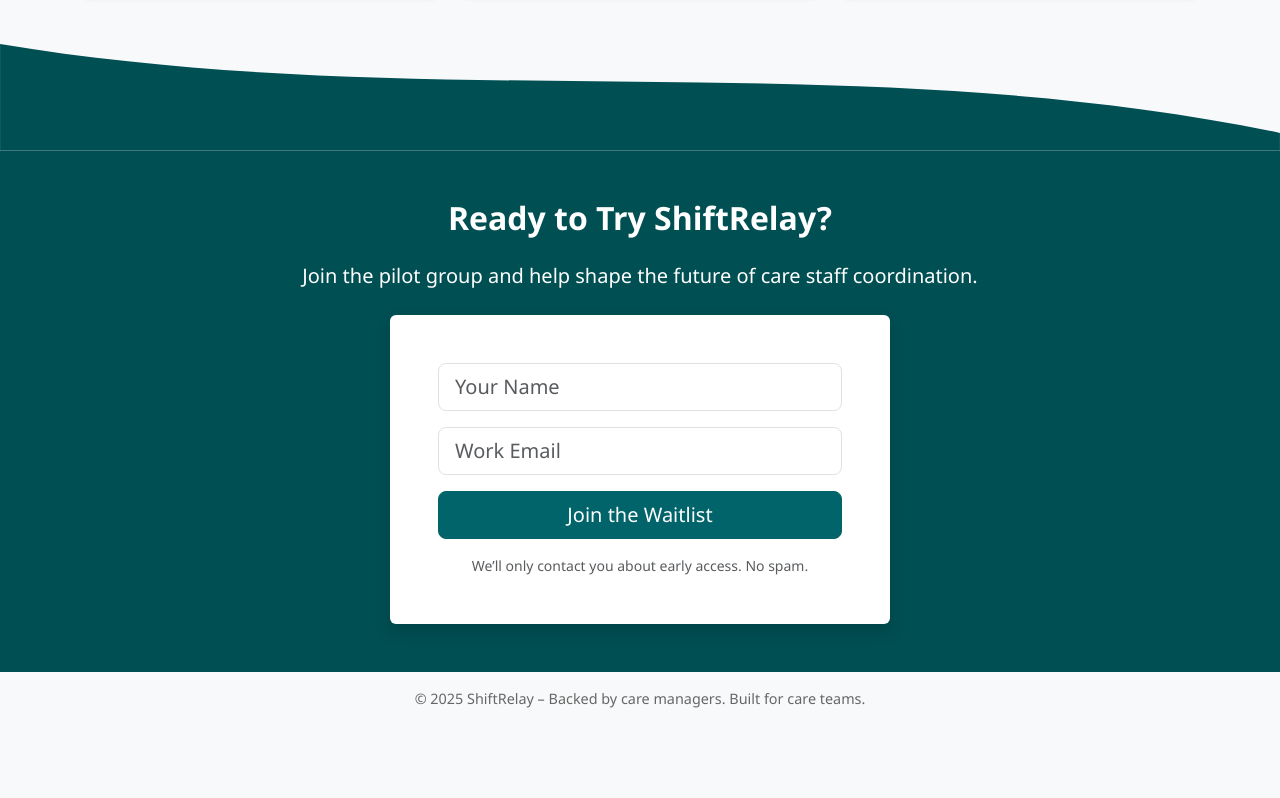
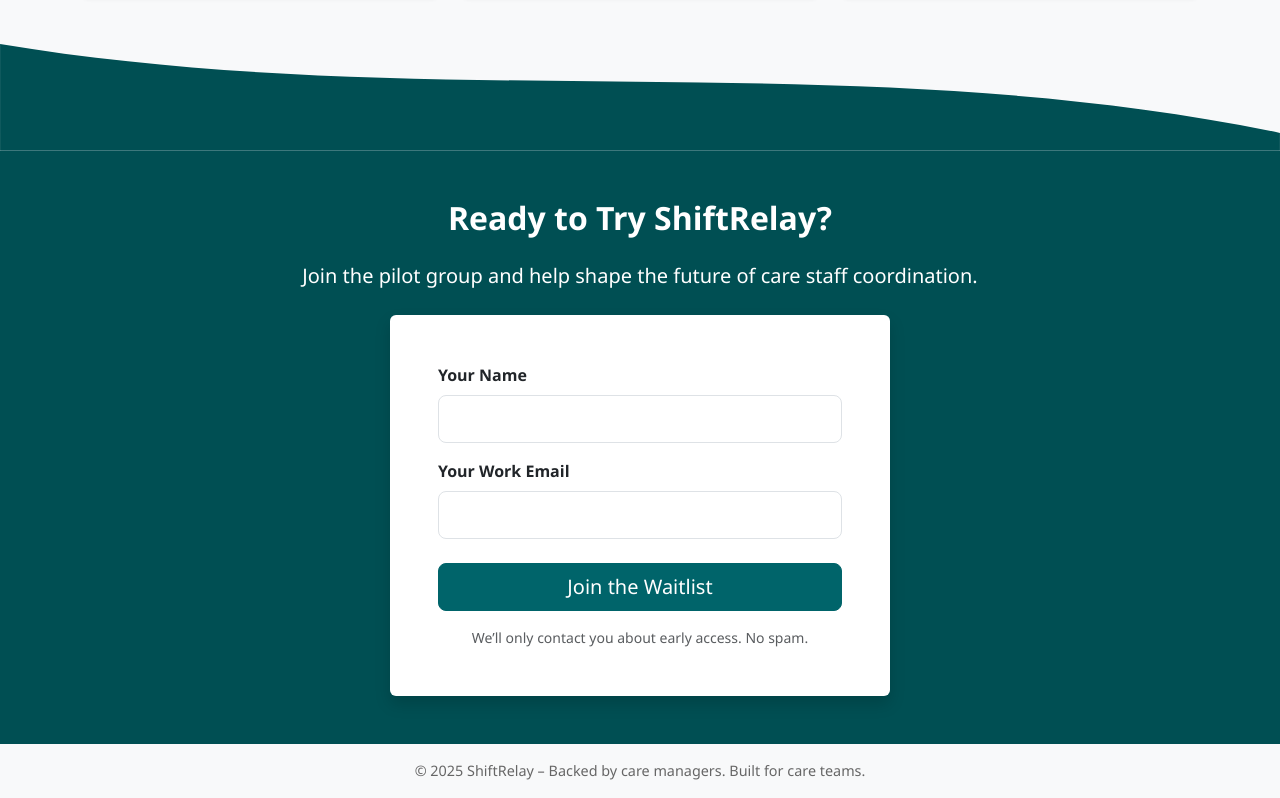
Before and after one commit to avaloncodeworks/shiftrelay-landing, a plain HTML site: page index.html in a window 1280 px wide. Shown: the part 1510-2308 px from the top of the page. Before the commit the page ends 2236 px from the top, so only its background shows below. Drawn offline with nearby package versions, Linux system fonts and the light colour scheme.

Commit message:
Update form styling for Netlify compatibility

```diff
--- a/index.html
+++ b/index.html
@@ -45,6 +45,10 @@
       max-width: 440px;
       margin-bottom: 0.1rem;
     }
+
+form label {
+  font-weight: 600;
+}
   </style>
 </head>
 <body>
@@ -176,16 +180,21 @@
     <p class="mb-4 fs-5">Join the pilot group and help shape the future of care staff coordination.</p>
 
     <div class="bg-white text-dark p-4 p-md-5 rounded shadow mx-auto" style="max-width: 500px;">
-      <form name="waitlist" method="POST" data-netlify="true">
-        <input type="hidden" name="form-name" value="waitlist" />
-        <div class="mb-3">
-          <input type="text" name="name" class="form-control form-control-lg" placeholder="Your Name" required />
-        </div>
-        <div class="mb-3">
-          <input type="email" name="email" class="form-control form-control-lg" placeholder="Work Email" required />
-        </div>
-        <button type="submit" class="btn btn-primary btn-lg w-100">Join the Waitlist</button>
-      </form>
+<form name="waitlist" method="POST" data-netlify="true" netlify-honeypot="bot-field">
+  <input type="hidden" name="form-name" value="waitlist" />
+  <p class="d-none">
+    <label>Don’t fill this out: <input name="bot-field" /></label>
+  </p>
+  <div class="mb-3 text-start">
+    <label for="name" class="form-label fw-semibold">Your Name</label>
+    <input type="text" name="name" class="form-control form-control-lg" id="name" required />
+  </div>
+  <div class="mb-4 text-start">
+    <label for="email" class="form-label fw-semibold">Your Work Email</label>
+    <input type="email" name="email" class="form-control form-control-lg" id="email" required />
+  </div>
+  <button type="submit" class="btn btn-primary btn-lg w-100">Join the Waitlist</button>
+</form>
       <small class="d-block mt-3 text-muted text-center">We’ll only contact you about early access. No spam.</small>
     </div>
   </div>
```
